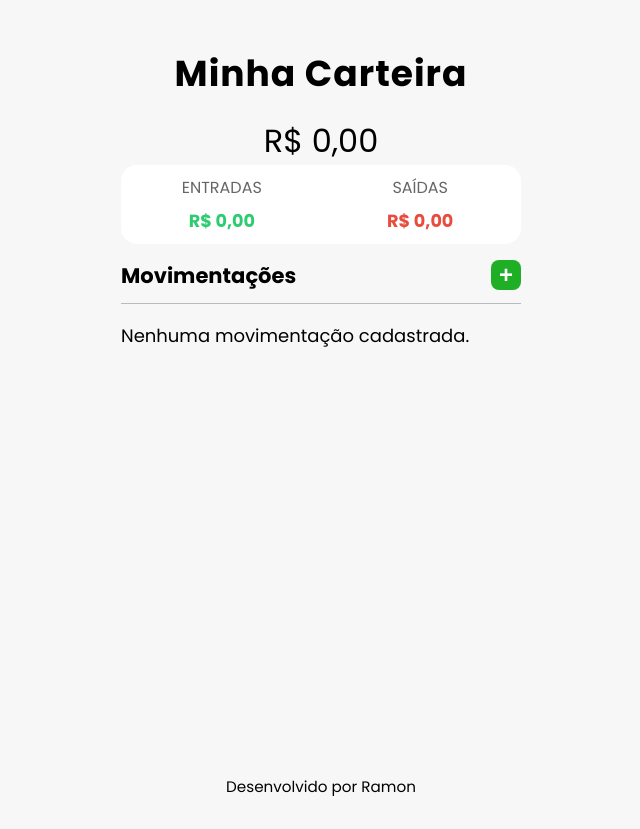
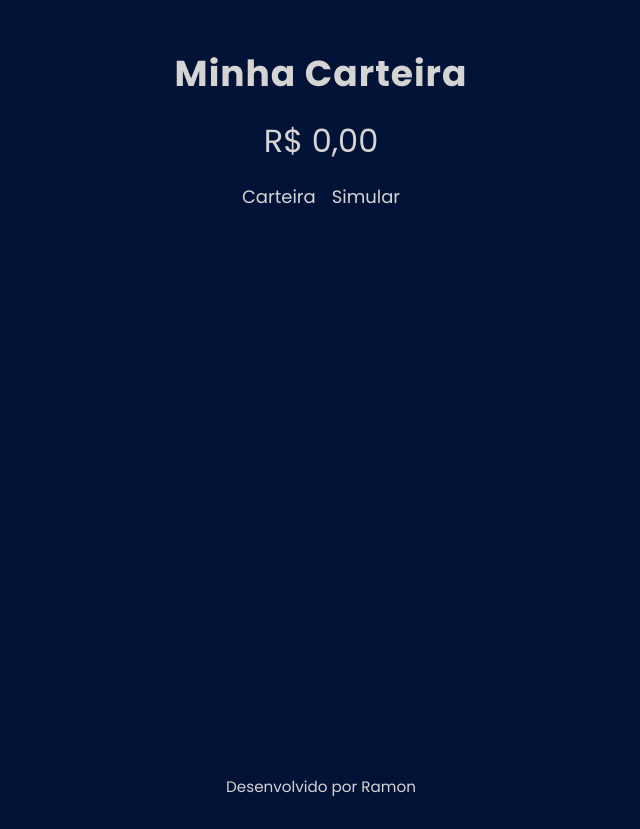
Before and after one commit to Ramon-Erik/expenses-tracker, a Vue app: page / in a window 1280 px wide. Shown: the whole page, without its empty margins (319-959 px from the left). Built offline with nearby package versions, Linux system fonts and the light colour scheme.

Commit message:
feat: menu

```diff
--- a/src/App.vue
+++ b/src/App.vue
@@ -3,12 +3,7 @@
     <ExHeader />
     <div class="container">
       <ExBalance :total="total" />
-      <ExIncomeExpense :transaction-list="transactionsList" />
-      <ExTransactionList
-        :transactions-list="transactionsList"
-        @delete-transaction="deleteTransaction"
-        @add-transaction="onNewTransaction"
-      />
+      <ExMenu />
     </div>
   </div>
   <ExFooter />
@@ -17,9 +12,8 @@
 <script setup lang="ts">
 import ExBalance from './components/ExBalance.vue'
 import ExHeader from './components/ExHeader.vue'
-import ExIncomeExpense from './components/ExIncomeExpense.vue'
-import ExTransactionList from './components/ExTransactionList.vue'
 import ExFooter from './components/ExFooter.vue'
+import ExMenu from './components/ExMenu.vue'
 import type ITransaction from './interfaces/ITransaction.interface'
 
 import { computed, ref } from 'vue'
@@ -32,31 +26,29 @@ const getLocalList = () => {
   return list as ITransaction[]
 }
 
-const updateLocalList = (callbackFn: () => void) => {
+/* const updateLocalList = (callbackFn: () => void) => {
   callbackFn()
   localStorage.setItem(LOCAL_KEY, JSON.stringify(transactionsList.value))
-}
+} */
 
 const transactionsList = ref<ITransaction[]>(getLocalList())
 
-const onNewTransaction = (newTransaction: ITransaction) => {
+/* const onNewTransaction = (newTransaction: ITransaction) => {
   updateLocalList(() => {
     transactionsList.value.push(newTransaction)
   })
-}
+} */
 
 const total = computed(() => {
   const reduceFn = (acc: number, tr: ITransaction) => acc + tr.amount
   return transactionsList.value.reduce(reduceFn, 0)
 })
 
-const deleteTransaction = (id: number) => {
+/* const deleteTransaction = (id: number) => {
   updateLocalList(() => {
     transactionsList.value = transactionsList.value.filter((tr) => tr.id != id)
   })
-}
+} */
 </script>
 
-<style scoped>
-
-</style>
+<style scoped></style>
--- a/src/assets/style.css
+++ b/src/assets/style.css
@@ -15,13 +15,13 @@ body {
 
   min-height: 100vh;
   margin: 0;
-  padding: .9rem;
+  padding: 0.9rem;
 
-  background: #f7f7f7;
+  background: #001336;
+  color: var(--color-primary);
   font-family: 'Poppins', sans-serif;
   font-size: 18px;
 }
-
 
 #app {
   display: flex;
--- /dev/null
+++ b/src/assets/variables.css
@@ -0,0 +1,3 @@
+:root {
+  --color-primary: #d4d4d4;
+}
--- /dev/null
+++ b/src/components/ExMenu.vue
@@ -0,0 +1,28 @@
+<template>
+  <ul>
+    <li><a href="/wallet">Carteira</a></li>
+    <li><a href="/simulate">Simular</a></li>
+  </ul>
+</template>
+
+<script setup lang="ts"></script>
+
+<style scoped>
+ul {
+  display: flex;
+  justify-content: center;
+  gap: 1rem;
+  padding: 0;
+  list-style-type: none;
+}
+
+ul a {
+  color: var(--color-primary);
+  text-decoration: none;
+  transition: all .5s ease;
+}
+
+ul a:hover {
+  transform: scale(1.06);
+}
+</style>
--- a/src/main.ts
+++ b/src/main.ts
@@ -4,6 +4,7 @@ import App from './App.vue'
 import Toast from 'vue-toastification'
 import type { PluginOptions } from 'vue-toastification'
 import 'vue-toastification/dist/index.css'
+import '@/assets/variables.css'
 
 const app = createApp(App)
 
```
